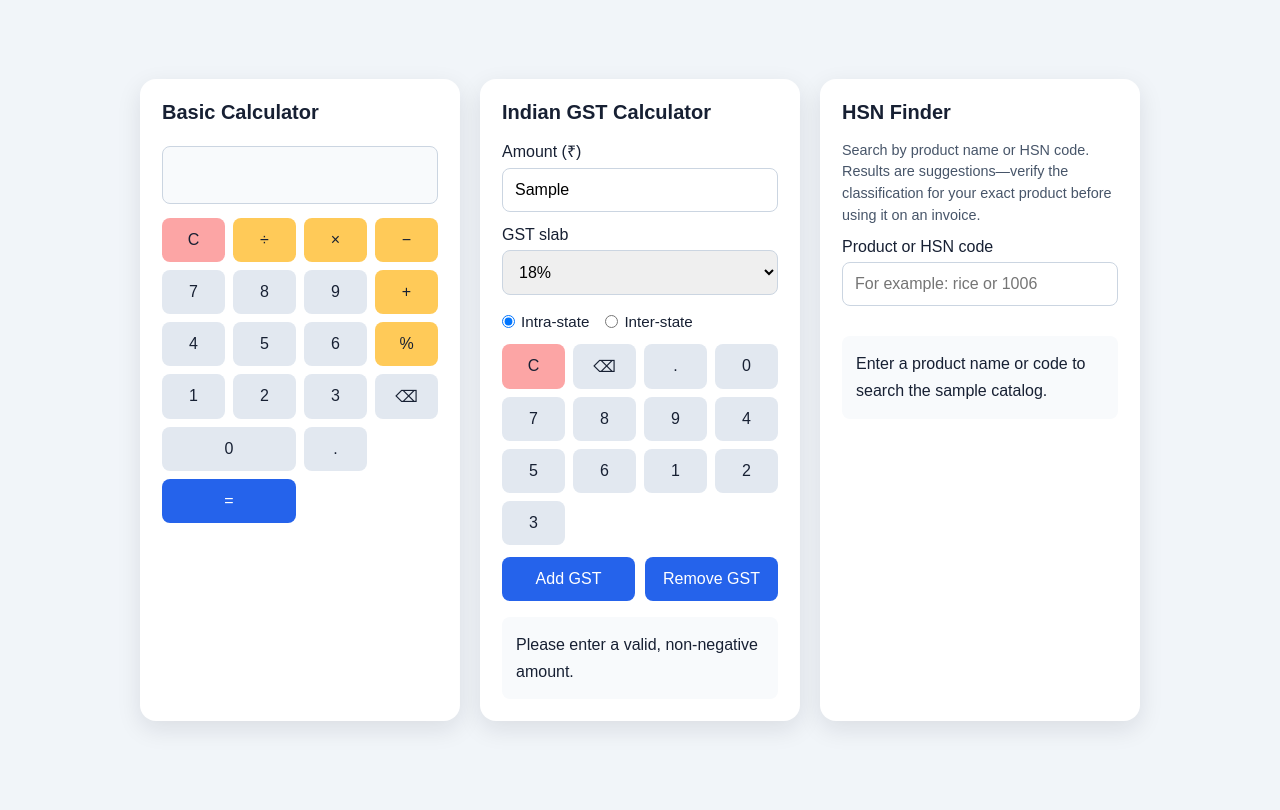
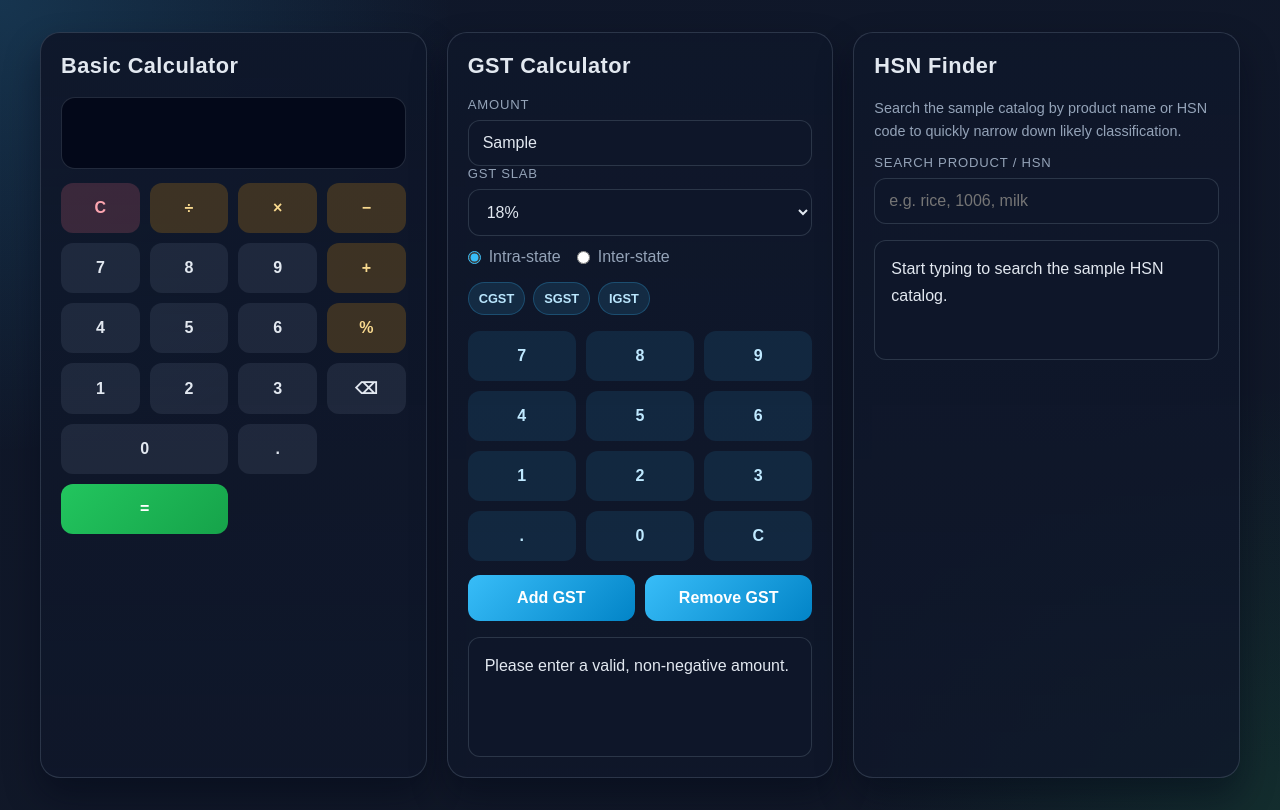
Before and after one commit to santoshpathania11/gst-calculator, a plain HTML site: page index.html in a window 1280 px wide. Both pictures are taken after typing "Sample" into the empty fields and a click on the button "Add GST". Drawn offline with Linux system fonts and the light colour scheme.

Commit message:
Upgrade app to a premium dark themed GST calculator with HSN lookup interface

```diff
--- a/index.html
+++ b/index.html
@@ -3,218 +3,315 @@
 <head>
   <meta charset="UTF-8" />
   <meta name="viewport" content="width=device-width, initial-scale=1.0" />
-  <meta name="description" content="A simple calculator, Indian GST calculator, and sample HSN finder." />
-  <title>Calculator, GST Calculator & HSN Finder</title>
+  <title>Premium GST Calculator</title>
   <style>
-    * {
-      box-sizing: border-box;
+    :root {
+      --bg: #0f172a;
+      --bg-2: #111827;
+      --panel: rgba(15, 23, 42, 0.92);
+      --panel-soft: rgba(30, 41, 59, 0.75);
+      --card: #1e293b;
+      --card-2: #0b1120;
+      --line: rgba(148, 163, 184, 0.22);
+      --text: #e2e8f0;
+      --muted: #94a3b8;
+      --accent: #38bdf8;
+      --accent-2: #22c55e;
+      --accent-3: #f59e0b;
+      --danger: #fb7185;
+      --shadow: 0 18px 35px rgba(2, 6, 23, 0.45);
+    }
+
+    * { box-sizing: border-box; }
+
+    html, body {
+      margin: 0;
+      min-height: 100vh;
+      background:
+        radial-gradient(circle at top left, rgba(56, 189, 248, 0.18), transparent 30%),
+        radial-gradient(circle at bottom right, rgba(34, 197, 94, 0.12), transparent 28%),
+        linear-gradient(160deg, var(--bg), var(--bg-2));
       font-family: Arial, sans-serif;
+      color: var(--text);
     }
 
     body {
-      margin: 0;
-      min-height: 100vh;
-      display: grid;
-      place-items: center;
-      padding: 20px;
-      background: #f1f5f9;
-      color: #172033;
+      display: flex;
+      justify-content: center;
+      padding: 32px 18px;
     }
 
     .app {
-      width: min(100%, 1000px);
+      width: min(1200px, 100%);
       display: grid;
       grid-template-columns: repeat(auto-fit, minmax(290px, 1fr));
       gap: 20px;
     }
 
     .card {
-      background: white;
-      border-radius: 16px;
-      padding: 22px;
-      box-shadow: 0 8px 25px rgba(15, 23, 42, 0.1);
+      background: linear-gradient(180deg, rgba(15, 23, 42, 0.96), rgba(15, 23, 42, 0.8));
+      border: 1px solid var(--line);
+      border-radius: 20px;
+      box-shadow: var(--shadow);
+      padding: 20px;
     }
 
     h1, h2 {
-      margin: 0 0 16px;
-      font-size: 1.25rem;
+      margin: 0 0 18px;
+      font-size: clamp(1.2rem, 1.7vw, 1.55rem);
+      letter-spacing: 0.02em;
+    }
+
+    .mini-label {
+      display: block;
+      margin-bottom: 8px;
+      color: var(--muted);
+      font-size: 0.82rem;
+      text-transform: uppercase;
+      letter-spacing: 0.06em;
     }
 
     input, select {
       width: 100%;
-      padding: 12px;
-      margin: 6px 0 14px;
-      border: 1px solid #cbd5e1;
-      border-radius: 8px;
+      padding: 13px 14px;
+      border: 1px solid var(--line);
+      border-radius: 12px;
+      background: rgba(15, 23, 42, 0.7);
+      color: var(--text);
       font-size: 1rem;
+      outline: none;
+    }
+
+    input:focus, select:focus {
+      border-color: rgba(56, 189, 248, 0.8);
+      box-shadow: 0 0 0 3px rgba(56, 189, 248, 0.16);
     }
 
     .display {
-      height: 58px;
+      width: 100%;
+      min-height: 70px;
       text-align: right;
-      font-size: 1.6rem;
-      background: #f8fafc;
+      font-size: clamp(1.8rem, 4vw, 2.3rem);
+      padding: 14px 16px;
+      background: rgba(2, 6, 23, 0.85);
+      border-radius: 14px;
+      border: 1px solid var(--line);
+      color: #f8fafc;
+      margin-bottom: 14px;
     }
 
-    .buttons, .gst-keypad {
+    .btn-grid {
       display: grid;
-      grid-template-columns: repeat(4, 1fr);
-      gap: 8px;
+      grid-template-columns: repeat(4, minmax(0, 1fr));
+      gap: 10px;
     }
 
     button {
-      padding: 13px 8px;
-      border: 0;
-      border-radius: 8px;
-      background: #e2e8f0;
-      color: #172033;
+      border: none;
+      border-radius: 12px;
+      padding: 16px 8px;
       font-size: 1rem;
+      font-weight: 700;
+      cursor: pointer;
+      transition: transform 0.15s ease, filter 0.2s ease;
+      color: #fff;
+      background: rgba(148, 163, 184, 0.14);
+    }
+
+    button:hover {
+      transform: translateY(-1px);
+      filter: brightness(1.06);
+    }
+
+    .char {
+      background: rgba(148, 163, 184, 0.12);
+      color: var(--text);
+    }
+
+    .operator {
+      background: rgba(245, 158, 11, 0.2);
+      color: #f8d98e;
+    }
+
+    .clear {
+      background: rgba(251, 113, 133, 0.18);
+      color: #fca5b0;
+    }
+
+    .equal {
+      background: linear-gradient(135deg, #22c55e, #16a34a);
+      color: white;
+      grid-column: span 2;
+    }
+
+    .gst-amount-box {
+      display: grid;
+      grid-template-columns: repeat(3, minmax(0, 1fr));
+      gap: 10px;
+      margin-top: 8px;
+    }
+
+    .gst-amount-box button {
+      background: rgba(56, 189, 248, 0.1);
+      color: #bfe9ff;
+    }
+
+    .gst-actions {
+      display: grid;
+      grid-template-columns: 1fr 1fr;
+      gap: 10px;
+      margin-top: 14px;
+    }
+
+    .action-btn {
+      background: linear-gradient(135deg, #38bdf8, #0284c7);
+      color: white;
+      padding: 14px 10px;
+    }
+
+    .mode-row {
+      display: flex;
+      gap: 16px;
+      flex-wrap: wrap;
+      margin: 12px 0 16px;
+      color: var(--muted);
+    }
+
+    .mode-row label {
+      display: flex;
+      align-items: center;
+      gap: 8px;
       cursor: pointer;
     }
 
-    button:hover {
-      filter: brightness(0.95);
+    .mode-row input {
+      width: auto;
+      margin: 0;
+      accent-color: var(--accent);
     }
 
-    button:focus-visible, input:focus-visible, select:focus-visible {
-      outline: 3px solid #93c5fd;
-      outline-offset: 2px;
+    .result-box {
+      margin-top: 16px;
+      background: rgba(15, 23, 42, 0.7);
+      border: 1px solid var(--line);
+      border-radius: 12px;
+      padding: 14px 16px;
+      line-height: 1.7;
+      color: var(--text);
+      min-height: 120px;
     }
 
-    .operator {
-      background: #ffca58;
-    }
-
-    .clear {
-      background: #fca5a5;
-    }
-
-    .equal, .action {
-      background: #2563eb;
-      color: white;
-    }
-
-    .equal {
-      grid-column: span 2;
-    }
-
-    .zero {
-      grid-column: span 2;
-    }
-
-    .mode {
-      display: flex;
-      gap: 16px;
-      margin: 4px 0 14px;
-    }
-
-    .mode label {
-      display: flex;
-      align-items: center;
-      gap: 6px;
-      font-size: 0.95rem;
-    }
-
-    .mode input {
-      width: auto;
-      margin: 0;
-    }
-
-    .actions {
-      display: grid;
-      grid-template-columns: 1fr 1fr;
-      gap: 10px;
-      margin-top: 12px;
-    }
-
-    .gst-keypad {
-      margin-top: 4px;
-    }
-
-    .result {
-      margin-top: 16px;
-      padding: 14px;
-      background: #f8fafc;
-      border-radius: 8px;
-      line-height: 1.7;
-      min-height: 50px;
-      overflow-wrap: anywhere;
+    .result-box strong {
+      color: #f8fafc;
     }
 
     .hsn-note {
-      color: #475569;
+      color: var(--muted);
       font-size: 0.9rem;
-      line-height: 1.5;
+      line-height: 1.6;
       margin: 0 0 12px;
     }
 
-    .hsn-result {
+    .hsn-table-wrap {
+      margin-top: 12px;
       overflow-x: auto;
+      border: 1px solid var(--line);
+      border-radius: 12px;
     }
 
-    .hsn-result table {
+    table {
       width: 100%;
       border-collapse: collapse;
-      text-align: left;
+      background: rgba(15, 23, 42, 0.7);
     }
 
-    .hsn-result th,
-    .hsn-result td {
-      padding: 10px 8px;
-      border-bottom: 1px solid #e2e8f0;
+    th, td {
+      text-align: left;
+      padding: 10px 12px;
+      border-bottom: 1px solid var(--line);
+      font-size: 0.94rem;
     }
 
-    .hsn-result th {
-      color: #334155;
-      font-size: 0.9rem;
+    th {
+      color: #cbd5e1;
+      background: rgba(30, 41, 59, 0.8);
+      font-size: 0.8rem;
+      text-transform: uppercase;
+      letter-spacing: 0.06em;
     }
 
-    .hsn-result td:first-child {
-      font-weight: bold;
-      white-space: nowrap;
+    td strong {
+      color: #f8fafc;
+    }
+
+    .badge-row {
+      display: flex;
+      flex-wrap: wrap;
+      gap: 8px;
+      margin: 12px 0 16px;
+    }
+
+    .badge {
+      display: inline-flex;
+      align-items: center;
+      padding: 8px 10px;
+      border-radius: 999px;
+      background: rgba(56, 189, 248, 0.12);
+      border: 1px solid rgba(56, 189, 248, 0.24);
+      color: #bae6fd;
+      font-size: 0.8rem;
+      font-weight: 700;
+    }
+
+    @media (max-width: 480px) {
+      body { padding: 18px 12px; }
+      .card { padding: 16px; }
+      .gst-amount-box { grid-template-columns: repeat(2, minmax(0, 1fr)); }
+      .btn-grid { gap: 8px; }
+      button { padding: 14px 6px; }
     }
   </style>
 </head>
 <body>
   <main class="app">
-    <section class="card" aria-labelledby="basic-title">
-      <h1 id="basic-title">Basic Calculator</h1>
+    <section class="card" aria-labelledby="basic-calculator-title">
+      <h1 id="basic-calculator-title">Basic Calculator</h1>
       <input id="display" class="display" type="text" readonly aria-label="Calculator display" />
 
-      <div class="buttons">
+      <div class="btn-grid">
         <button class="clear" onclick="clearBasic()">C</button>
         <button class="operator" onclick="appendBasic('/')">÷</button>
         <button class="operator" onclick="appendBasic('*')">×</button>
         <button class="operator" onclick="appendBasic('-')">−</button>
 
-        <button onclick="appendBasic('7')">7</button>
-        <button onclick="appendBasic('8')">8</button>
-        <button onclick="appendBasic('9')">9</button>
+        <button class="char" onclick="appendBasic('7')">7</button>
+        <button class="char" onclick="appendBasic('8')">8</button>
+        <button class="char" onclick="appendBasic('9')">9</button>
         <button class="operator" onclick="appendBasic('+')">+</button>
 
-        <button onclick="appendBasic('4')">4</button>
-        <button onclick="appendBasic('5')">5</button>
-        <button onclick="appendBasic('6')">6</button>
+        <button class="char" onclick="appendBasic('4')">4</button>
+        <button class="char" onclick="appendBasic('5')">5</button>
+        <button class="char" onclick="appendBasic('6')">6</button>
         <button class="operator" onclick="appendBasic('%')">%</button>
 
-        <button onclick="appendBasic('1')">1</button>
-        <button onclick="appendBasic('2')">2</button>
-        <button onclick="appendBasic('3')">3</button>
-        <button onclick="deleteBasic()">⌫</button>
+        <button class="char" onclick="appendBasic('1')">1</button>
+        <button class="char" onclick="appendBasic('2')">2</button>
+        <button class="char" onclick="appendBasic('3')">3</button>
+        <button class="char" onclick="deleteBasic()">⌫</button>
 
-        <button class="zero" onclick="appendBasic('0')">0</button>
-        <button onclick="appendBasic('.')">.</button>
+        <button class="char" style="grid-column: span 2;" onclick="appendBasic('0')">0</button>
+        <button class="char" onclick="appendBasic('.')">.</button>
         <button class="equal" onclick="calculateBasic()">=</button>
       </div>
     </section>
 
     <section class="card" aria-labelledby="gst-title">
-      <h2 id="gst-title">Indian GST Calculator</h2>
+      <h2 id="gst-title">GST Calculator</h2>
 
-      <label for="amount">Amount (₹)</label>
-      <input id="amount" type="text" inputmode="decimal" placeholder="Enter amount or use keypad" />
+      <label class="mini-label" for="amount">Amount</label>
+      <input id="amount" type="text" inputmode="decimal" placeholder="Enter amount" />
 
-      <label for="rate">GST slab</label>
+      <label class="mini-label" for="rate">GST Slab</label>
       <select id="rate">
         <option value="0">0%</option>
         <option value="0.25">0.25%</option>
@@ -224,16 +321,18 @@
         <option value="40">40%</option>
       </select>
 
-      <div class="mode" role="group" aria-label="Supply type">
+      <div class="mode-row" role="group" aria-label="Transaction type">
         <label><input type="radio" name="supply" value="intra" checked /> Intra-state</label>
         <label><input type="radio" name="supply" value="inter" /> Inter-state</label>
       </div>
 
-      <div class="gst-keypad" aria-label="GST amount keypad">
-        <button class="clear" onclick="clearGSTAmount()">C</button>
-        <button onclick="deleteGSTAmount()">⌫</button>
-        <button onclick="appendGSTAmount('.')">.</button>
-        <button onclick="appendGSTAmount('0')">0</button>
+      <div class="badge-row">
+        <span class="badge">CGST</span>
+        <span class="badge">SGST</span>
+        <span class="badge">IGST</span>
+      </div>
+
+      <div class="gst-amount-box" aria-label="Amount keypad">
         <button onclick="appendGSTAmount('7')">7</button>
         <button onclick="appendGSTAmount('8')">8</button>
         <button onclick="appendGSTAmount('9')">9</button>
@@ -243,51 +342,47 @@
         <button onclick="appendGSTAmount('1')">1</button>
         <button onclick="appendGSTAmount('2')">2</button>
         <button onclick="appendGSTAmount('3')">3</button>
+        <button onclick="appendGSTAmount('.')">.</button>
+        <button onclick="appendGSTAmount('0')">0</button>
+        <button class="clear" onclick="clearGSTAmount()">C</button>
       </div>
 
-      <div class="actions">
-        <button class="action" onclick="calculateGST('add')">Add GST</button>
-        <button class="action" onclick="calculateGST('remove')">Remove GST</button>
+      <div class="gst-actions">
+        <button class="action-btn" onclick="calculateGST('add')">Add GST</button>
+        <button class="action-btn" onclick="calculateGST('remove')">Remove GST</button>
       </div>
 
-      <div id="gstResult" class="result" aria-live="polite">
-        Enter an amount, choose a slab, then add or remove GST.
+      <div id="gstResult" class="result-box" aria-live="polite">
+        Enter an amount, pick a slab, and calculate GST.
       </div>
     </section>
 
     <section class="card" aria-labelledby="hsn-title">
       <h2 id="hsn-title">HSN Finder</h2>
       <p class="hsn-note">
-        Search by product name or HSN code. Results are suggestions—verify the
-        classification for your exact product before using it on an invoice.
+        Search the sample catalog by product name or HSN code to quickly narrow down likely classification.
       </p>
 
-      <label for="hsnSearch">Product or HSN code</label>
-      <input
-        id="hsnSearch"
-        type="search"
-        placeholder="For example: rice or 1006"
-        oninput="searchHSN()"
-        autocomplete="off"
-      />
+      <label class="mini-label" for="hsnSearch">Search Product / HSN</label>
+      <input id="hsnSearch" type="search" placeholder="e.g. rice, 1006, milk" autocomplete="off" />
 
-      <div id="hsnResults" class="result hsn-result" aria-live="polite">
-        Enter a product name or code to search the sample catalog.
+      <div id="hsnResults" class="result-box" aria-live="polite">
+        Start typing to search the sample HSN catalog.
       </div>
     </section>
   </main>
 
   <script>
-    const basicDisplay = document.getElementById("display");
-    const amountInput = document.getElementById("amount");
+    const basicDisplay = document.getElementById('display');
+    const amountInput = document.getElementById('amount');
 
     function appendBasic(value) {
-      if (basicDisplay.value === "Error") basicDisplay.value = "";
+      if (basicDisplay.value === 'Error') basicDisplay.value = '';
       basicDisplay.value += value;
     }
 
     function clearBasic() {
-      basicDisplay.value = "";
+      basicDisplay.value = '';
     }
 
     function deleteBasic() {
@@ -297,36 +392,32 @@
     function calculateBasic() {
       const expression = basicDisplay.value;
       if (!expression || !/^[0-9+\-*/%.() ]+$/.test(expression)) {
-        basicDisplay.value = "Error";
+        basicDisplay.value = 'Error';
         return;
       }
 
       try {
         const result = Function('"use strict"; return (' + expression + ')')();
-        basicDisplay.value = Number.isFinite(result) ? String(result) : "Error";
+        basicDisplay.value = Number.isFinite(result) ? String(result) : 'Error';
       } catch {
-        basicDisplay.value = "Error";
+        basicDisplay.value = 'Error';
       }
     }
 
     function appendGSTAmount(value) {
       const current = amountInput.value;
-      if (value === "." && current.includes(".")) return;
+      if (value === '.' && current.includes('.')) return;
       amountInput.value = current + value;
     }
 
     function clearGSTAmount() {
-      amountInput.value = "";
-    }
-
-    function deleteGSTAmount() {
-      amountInput.value = amountInput.value.slice(0, -1);
+      amountInput.value = '';
     }
 
     function formatRupees(value) {
-      return new Intl.NumberFormat("en-IN", {
-        style: "currency",
-        currency: "INR",
+      return new Intl.NumberFormat('en-IN', {
+        style: 'currency',
+        currency: 'INR',
         minimumFractionDigits: 2,
         maximumFractionDigits: 2
       }).format(value);
@@ -334,20 +425,18 @@
 
     function calculateGST(action) {
       const amount = Number(amountInput.value);
-      const rate = Number(document.getElementById("rate").value);
+      const rate = Number(document.getElementById('rate').value);
       const supply = document.querySelector('input[name="supply"]:checked').value;
-      const result = document.getElementById("gstResult");
+      const resultBox = document.getElementById('gstResult');
 
-      if (amountInput.value.trim() === "" || !Number.isFinite(amount) || amount < 0) {
-        result.textContent = "Please enter a valid, non-negative amount.";
+      if (amountInput.value.trim() === '' || !Number.isFinite(amount) || amount < 0) {
+        resultBox.textContent = 'Please enter a valid, non-negative amount.';
         return;
       }
 
-      let taxableAmount;
-      let gstAmount;
-      let totalAmount;
+      let taxableAmount, gstAmount, totalAmount;
 
-      if (action === "add") {
+      if (action === 'add') {
         taxableAmount = amount;
         gstAmount = taxableAmount * rate / 100;
         totalAmount = taxableAmount + gstAmount;
@@ -357,81 +446,81 @@
         gstAmount = totalAmount - taxableAmount;
       }
 
-      const cgst = supply === "intra" ? gstAmount / 2 : 0;
-      const sgst = supply === "intra" ? gstAmount / 2 : 0;
-      const igst = supply === "inter" ? gstAmount : 0;
+      const cgst = supply === 'intra' ? gstAmount / 2 : 0;
+      const sgst = supply === 'intra' ? gstAmount / 2 : 0;
+      const igst = supply === 'inter' ? gstAmount : 0;
       const halfRate = rate / 2;
 
-      result.innerHTML = `
-        Taxable amount: <strong>${formatRupees(taxableAmount)}</strong><br>
-        CGST (${supply === "intra" ? halfRate : 0}%): <strong>${formatRupees(cgst)}</strong><br>
-        SGST/UTGST (${supply === "intra" ? halfRate : 0}%): <strong>${formatRupees(sgst)}</strong><br>
-        IGST (${supply === "inter" ? rate : 0}%): <strong>${formatRupees(igst)}</strong><br>
-        Total GST: <strong>${formatRupees(gstAmount)}</strong><br>
-        ${action === "add" ? "Total including GST" : "Original amount including GST"}:
-        <strong>${formatRupees(totalAmount)}</strong>
+      resultBox.innerHTML = `
+        <div><strong>Taxable Amount:</strong> ${formatRupees(taxableAmount)}</div>
+        <div><strong>CGST (${supply === 'intra' ? halfRate : 0}%):</strong> ${formatRupees(cgst)}</div>
+        <div><strong>SGST/UTGST (${supply === 'intra' ? halfRate : 0}%):</strong> ${formatRupees(sgst)}</div>
+        <div><strong>IGST (${supply === 'inter' ? rate : 0}%):</strong> ${formatRupees(igst)}</div>
+        <div><strong>Total GST:</strong> ${formatRupees(gstAmount)}</div>
+        <div><strong>${action === 'add' ? 'Total including GST' : 'Original amount including GST'}:</strong> ${formatRupees(totalAmount)}</div>
       `;
     }
 
     const hsnCatalog = [
-      { code: "1001", description: "Wheat and meslin" },
-      { code: "1006", description: "Rice" },
-      { code: "0401", description: "Milk and cream, not concentrated" },
-      { code: "4901", description: "Printed books and similar printed material" },
-      { code: "6109", description: "T-shirts and similar garments, knitted or crocheted" },
-      { code: "6403", description: "Footwear with outer soles of rubber, plastics, leather, or composition leather" },
-      { code: "8471", description: "Automatic data-processing machines, including computers" },
-      { code: "8517", description: "Telephone sets and other communication apparatus" }
+      { code: '1001', description: 'Wheat and meslin', rate: '0%' },
+      { code: '1006', description: 'Rice', rate: '5%' },
+      { code: '0401', description: 'Milk and cream, not concentrated', rate: '5%' },
+      { code: '4901', description: 'Books and printed material', rate: '0%' },
+      { code: '6109', description: 'T-shirts and garments', rate: '5% / 12% / 18%' },
+      { code: '6403', description: 'Footwear', rate: '5% / 18%' },
+      { code: '8471', description: 'Computers and data-processing units', rate: '18%' },
+      { code: '8517', description: 'Telephone sets and communication equipment', rate: '18%' },
+      { code: '2106', description: 'Food preparations', rate: '5% / 18%' },
+      { code: '2202', description: 'Water, including mineral water', rate: '18%' },
+      { code: '3004', description: 'Medicines for human use', rate: '12% / 18%' },
+      { code: '8703', description: 'Motor cars', rate: '18%' },
+      { code: '2203', description: 'Beer and other fermented drinks', rate: '18%' },
+      { code: '2402', description: 'Cigarettes and tobacco products', rate: '28% / 40%+' }
     ];
 
-    function searchHSN() {
-      const query = document.getElementById("hsnSearch").value.trim().toLowerCase();
-      const results = document.getElementById("hsnResults");
+    const hsnSearch = document.getElementById('hsnSearch');
+    const hsnResults = document.getElementById('hsnResults');
 
+    hsnSearch.addEventListener('input', () => {
+      const query = hsnSearch.value.trim().toLowerCase();
       if (!query) {
-        results.textContent = "Enter a product name or code to search the sample catalog.";
+        hsnResults.innerHTML = 'Start typing to search the sample HSN catalog.';
         return;
       }
 
       const matches = hsnCatalog.filter(item =>
-        item.code.includes(query) || item.description.toLowerCase().includes(query)
+        item.code.toLowerCase().includes(query) || item.description.toLowerCase().includes(query)
       );
 
-      if (matches.length === 0) {
-        results.textContent =
-          "No sample match found. Try a broader product name or verify the HSN in official tariff information.";
+      if (!matches.length) {
+        hsnResults.innerHTML = '<div class="hsn-note">No sample match found. Try a broader keyword or confirm with official tariff data.</div>';
         return;
       }
 
-      const table = document.createElement("table");
-      const thead = document.createElement("thead");
-      const headerRow = document.createElement("tr");
-      ["HSN code", "Sample description"].forEach(label => {
-        const th = document.createElement("th");
-        th.scope = "col";
-        th.textContent = label;
-        headerRow.appendChild(th);
-      });
-      thead.appendChild(headerRow);
-      table.appendChild(thead);
+      const rows = matches.map(item => `
+        <tr>
+          <td><strong>${item.code}</strong></td>
+          <td>${item.description}</td>
+          <td>${item.rate}</td>
+        </tr>
+      `).join('');
 
-      const tbody = document.createElement("tbody");
-      matches.forEach(item => {
-        const row = document.createElement("tr");
-        const codeCell = document.createElement("td");
-        const descriptionCell = document.createElement("td");
-        codeCell.textContent = item.code;
-        descriptionCell.textContent = item.description;
-        row.append(codeCell, descriptionCell);
-        tbody.appendChild(row);
-      });
-      table.appendChild(tbody);
-
-      const note = document.createElement("p");
-      note.className = "hsn-note";
-      note.textContent = "These are sample search matches, not a determination of the correct classification or GST rate for your product.";
-      results.replaceChildren(table, note);
-    }
+      hsnResults.innerHTML = `
+        <div class="hsn-table-wrap">
+          <table>
+            <thead>
+              <tr>
+                <th>HSN</th>
+                <th>Description</th>
+                <th>Sample GST</th>
+              </tr>
+            </thead>
+            <tbody>${rows}</tbody>
+          </table>
+        </div>
+        <p class="hsn-note" style="margin-top:12px;">This is a sample lookup only. Always verify classification and GST rate using the latest official HSN/SAC guidance.</p>
+      `;
+    });
   </script>
 </body>
 </html>
```
Also changed, not shown: 1 other file.
